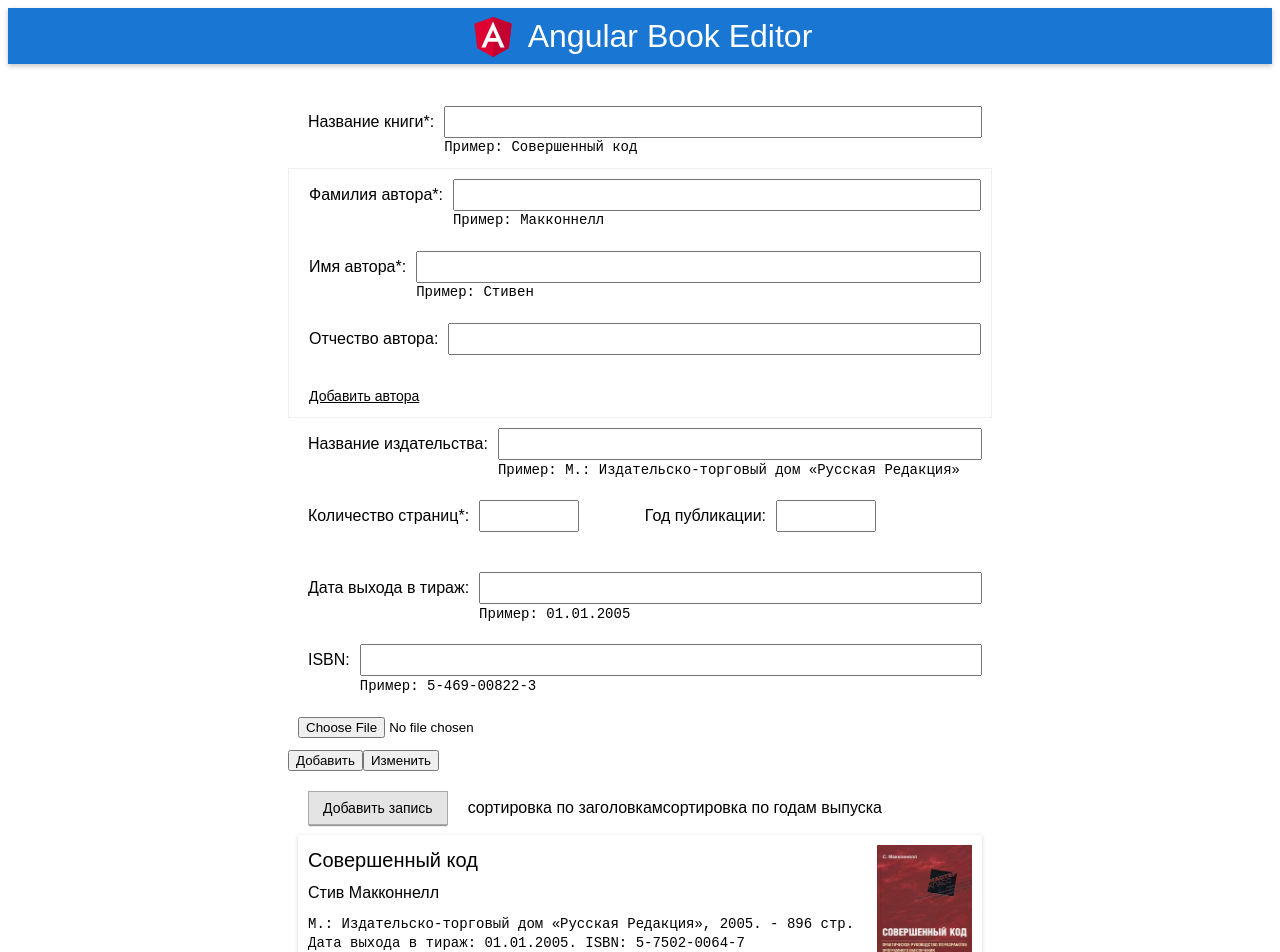
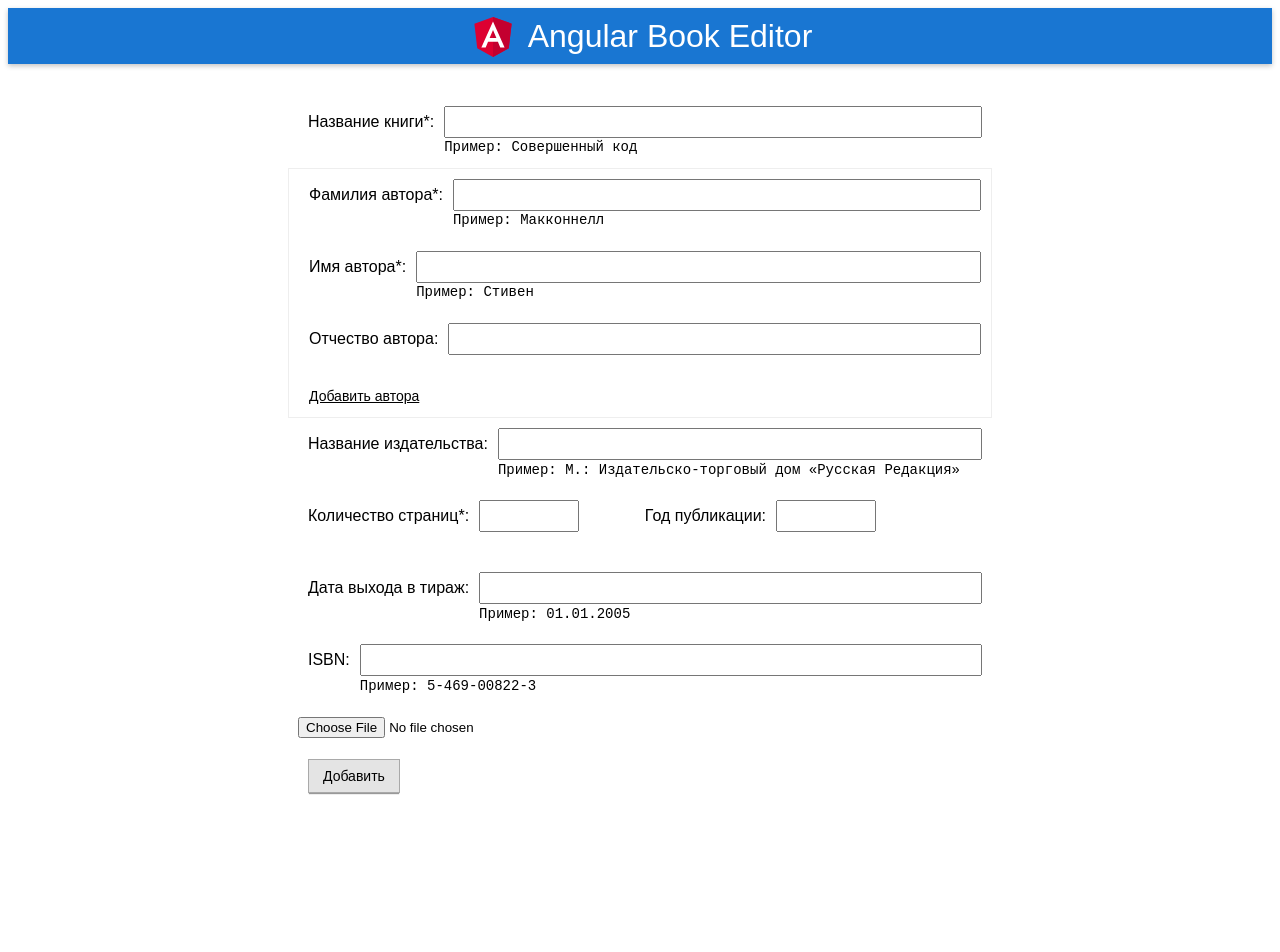
Before and after one commit to alexandrsashin/Angular-book-editor, an Angular app in the folder my-app/: page / in a window 1280 px wide. Shown: the top 952 px of the page. After the commit the page ends 863 px from the top, so only its background shows below. Built offline with nearby package versions, Linux system fonts and the light colour scheme.

Commit message:
Changed components before form modification

```diff
--- a/my-app/src/app/editor-form/editor-form.component.css
+++ b/my-app/src/app/editor-form/editor-form.component.css
@@ -57,7 +57,20 @@
 }
 .form__btn {
   display: table-cell;
+  margin: 10px 20px;
   vertical-align: top;
+  background: #e4e4e4;
+  border: 1px solid #a9a9a9;
+  box-shadow: 0 2px 1px -1px #999;
+  outline: none;
+}
+.form__btn:hover {
+	color: green;
+	background: #ecebeb;
+	box-shadow: 0 1px 1px -1px #999;
+}
+.form__btn:active {
+	box-shadow: none;
 }
 .btn {
   padding: 0 14px;
--- a/my-app/src/app/editor-form/editor-form.component.html
+++ b/my-app/src/app/editor-form/editor-form.component.html
@@ -1,5 +1,7 @@
 <form class="form"
-			(ngSubmit)="onSubmit(); editorForm.reset()" #editorForm="ngForm">
+			(ngSubmit)="onSubmit(); editorForm.reset()"
+			[hidden]="getPageState() === 'view'"
+			#editorForm="ngForm">
 	<div class="form__field">
 		<label class="form__label" for="title">Название&nbsp;книги*:</label>
 		<div class="form__input-wrapper">
@@ -125,5 +127,8 @@
 					 accept="image/*,image/jpeg"
 					 (change)="onChange($event)">
 	</div>
-	<button type="submit">Добавить</button><button type="submit">Изменить</button>
+	<button class="btn form__btn"
+					type="submit"
+					[innerHtml]="getPageState() === 'create' ? 'Добавить' : 'Изменить'">
+	</button>
 </form>
--- a/my-app/src/app/editor-form/editor-form.component.ts
+++ b/my-app/src/app/editor-form/editor-form.component.ts
@@ -20,15 +20,21 @@ export class EditorFormComponent implements OnInit {
 		this.authorList.push(author);
 	}
 
+	getPageState() {
+		return this.editorService.getPageState();
+	}
+
+	setPageState(state: string) {
+		this.editorService.setPageState(state);
+	}
+
   onAdd() {
   	let author = new Authors();
 		this.authorList.push(author);
-		console.log(this.authorList)
   }
 
   onDelete(author: Authors) {
 		let index = this.authorList.indexOf(author);
-		console.log(author)
 
 		if (index > -1) {
 			this.authorList.splice(index, 1);
@@ -46,6 +52,7 @@ export class EditorFormComponent implements OnInit {
   }
 
   onSubmit() {
-		this.editorService.createTodo(this.title);
+  	this.editorService.setPageState('view');
+		this.editorService.createBook(this.title);
 	}
 }
--- a/my-app/src/app/editor-item/editor-item.component.html
+++ b/my-app/src/app/editor-item/editor-item.component.html
@@ -9,6 +9,8 @@
 		</span>
 	</p>
 	<p class="editor-item__add-info">{{book.publishingHouse ? book.publishingHouse + ', ' : ''}}{{book.yearOfPublication + '. '}}{{book.pages ? ' - ' + book.pages + ' стр. ' : ''}}{{book.releaseDate ? 'Дата выхода в тираж: ' + book.releaseDate + '. ' : ''}}{{book.ISBN ? 'ISBN: ' + book.ISBN : ''}}</p>
-	<button class="btn btn_edit">Редактировать</button>
-	<button class="btn btn_delete">Удалить</button>
+	<button class="btn btn_edit"
+					(click)="onEdit()">Редактировать</button>
+	<button class="btn btn_delete"
+					(click)="onDelete()">Удалить</button>
 </div>
--- a/my-app/src/app/editor-item/editor-item.component.ts
+++ b/my-app/src/app/editor-item/editor-item.component.ts
@@ -11,8 +11,13 @@ import { Books } from '../shared/books';
 export class EditorItemComponent {
 	@Input() book: Books;
 	@Output() delete = new EventEmitter();
+	@Output() setPageState = new EventEmitter();
 
 	onDelete() {
 		this.delete.emit(this.book);
 	}
+
+	onEdit() {
+		this.setPageState.emit('edit');
+	}
 }
--- a/my-app/src/app/editor-list/editor-list.component.css
+++ b/my-app/src/app/editor-list/editor-list.component.css
@@ -1,3 +1,36 @@
+.sort-tab {
+	position: relative;
+	display: block;
+	width: 100%;
+	margin: 10px 20px;
+	padding-right: 32px;
+	cursor: pointer;
+}
+.sort-tab_toogler-down::after {
+	position: absolute;
+	top: 50%;
+	right: 10px;
+	content: '';
+	width: 0;
+	height: 0;
+	border-left: 7px solid transparent;
+	border-right: 7px solid transparent;
+	border-top: 8px solid #f15e00;
+	transform: translate(0, -50%);
+}
+.sort-tab_toogler-up::after {
+	position: absolute;
+	top: 50%;
+	right: 10px;
+	content: '';
+	width: 0;
+	height: 0;
+	border-left: 9px solid transparent;
+	border-right: 9px solid transparent;
+	border-bottom: 10px solid #f15e00;
+	border-top: none;
+	transform: translate(0, -50%);
+}
 .btn {
   padding: 0 14px;
   font-size: 14px;
@@ -20,3 +53,10 @@
 .btn_create:active {
 	box-shadow: none;
 }
+@media(min-width: 768px) {
+	.sort-tab {
+		display: inline;
+		width: 36%;
+		margin: 20px 10px;
+	}
+}
--- a/my-app/src/app/editor-list/editor-list.component.html
+++ b/my-app/src/app/editor-list/editor-list.component.html
@@ -1,14 +1,23 @@
+<div [hidden]="getPageState() !== 'view'">
 	<div>
 		<button class="btn btn_create">Добавить&nbsp;запись</button>
-	<span class=""
-				(click)="onSort('title')">cортировка по заголовкам</span>
-	<span class=""
-				(click)="onSort('releaseDate')">cортировка по годам выпуска</span>
+		<span class="sort-tab"
+					[ngClass]="{'sort-tab_toggler-down': sortParam === 'title', 'sort-tab_toggler-up': sortParam === '!title'}"
+					(click)="onSort('title')">
+			cортировка по заголовкам
+		</span>
+		<span class="sort-tab"
+					[ngClass]="{'sort-tab_toggler-down': sortParam === 'releaseDate', 'sort-tab_toggler-up': '!releaseDate'}"
+					(click)="onSort('releaseDate')">
+			cортировка по годам выпуска
+		</span>
 	</div>
 	<div class="editor-list"
 			 *ngIf="books.length">
 		<editor-item *ngFor="let book of books | arrayFilter:sortParam"
 								 [book]="book"
-						   (delete)="delete($event)">
+							   (delete)="delete($event)"
+							   (setPageState)="setPageState($event)">
 	  </editor-item>
 	</div>
+</div>
--- a/my-app/src/app/editor-list/editor-list.component.ts
+++ b/my-app/src/app/editor-list/editor-list.component.ts
@@ -17,7 +17,11 @@ export class EditorListComponent implements OnInit {
 	}
 
 	ngOnInit() {
-		this.editorService.getTodos().subscribe(books => this.books = books);
+		if (localStorage.getItem('appData')) {
+			this.books = JSON.parse(localStorage.getItem('appData'));
+		} else {
+			this.editorService.getTodos().subscribe(books => this.books = books);
+		}
 		this.sortParam = localStorage.getItem('sortParam');
 	}
 
@@ -34,7 +38,16 @@ export class EditorListComponent implements OnInit {
 		localStorage.setItem('sortParam', this.sortParam);
 	}
 
+	getPageState() {
+		return this.editorService.getPageState();
+	}
+
+	setPageState(state: string) {
+		this.editorService.setPageState(state);
+	}
+
 	delete(book: Books) {
-		this.editorService.deleteTodo(book);
+		let updatedData = this.editorService.deleteBook(this.books, book);
+		localStorage.setItem('appData', JSON.stringify(updatedData));
 	}
 }
--- a/my-app/src/app/shared/editor.service.ts
+++ b/my-app/src/app/shared/editor.service.ts
@@ -5,12 +5,12 @@ import { Observable } from 'rxjs/Observable';
 
 import 'rxjs/add/operator/map';
 import 'rxjs/add/operator/catch';
-import 'rxjs/add/observable/throw';
 import { Books } from './books';
 
 @Injectable()
 export class EditorService {
 	private dataUrl = './assets/data/data.json';
+	pageState: string = 'create'; // view - see books list, create - make new signature about book, edit - edit signature
 	books: Books[] = [];
 
 	constructor(private http: Http) {}
@@ -18,30 +18,33 @@ export class EditorService {
 	getTodos(): Observable<Books[]> {
 		return this.http.get(this.dataUrl)
 										.map(res => res.json())
+										.catch(this.handleError);
 	}
 
-	/*getTodos(): any {
-		return this.http.get(this.dataUrl)
-										.map(res => res.json());/*
-										.toPromise()
-										.then(res => res.json().data)
-										.then(books => this.books = books)
-										.catch(this.handleError);*/
-		//return this.books;
-	//}
+	getPageState() {
+		return this.pageState;
+	}
 
-	createTodo(title: string) {
+	setPageState(state: string) {
+		this.pageState = state;
+		window.scrollTo(0,0);
+	}
+
+	createBook(title: string) {
 		let book = new Books(title);
 
 		this.books.push(book);
 	}
 
-	deleteTodo(book: Books) {
-		let index = this.books.indexOf(book);
+	deleteBook(books: Books[], item: Books) {
+		let index;
+		this.books = books;
+		index = this.books.indexOf(item);
 
 		if (index > -1) {
 			this.books.splice(index, 1);
 		}
+		return this.books;
 	}
 
 	private handleError(error: any) {
```
Lines whose indentation alone changed are shown as unchanged.
